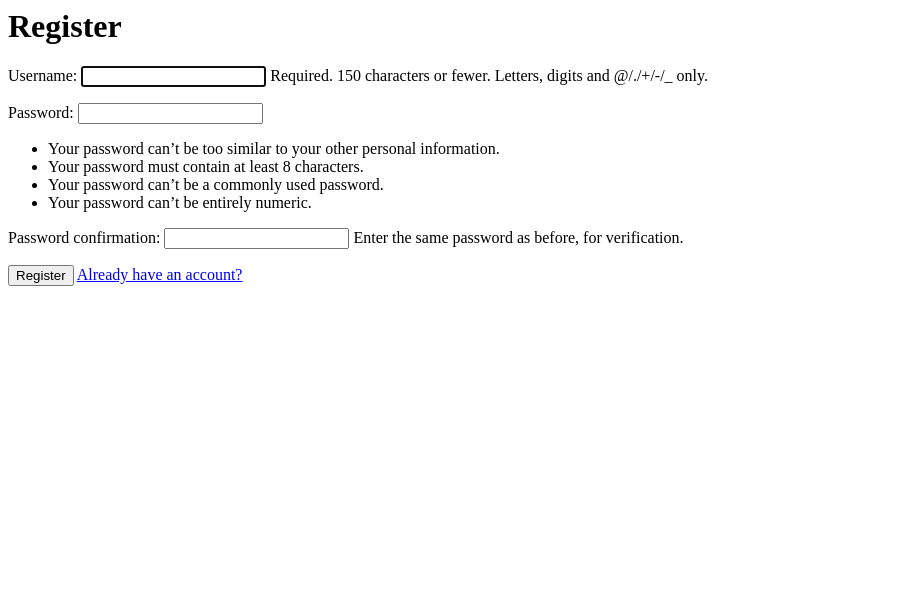
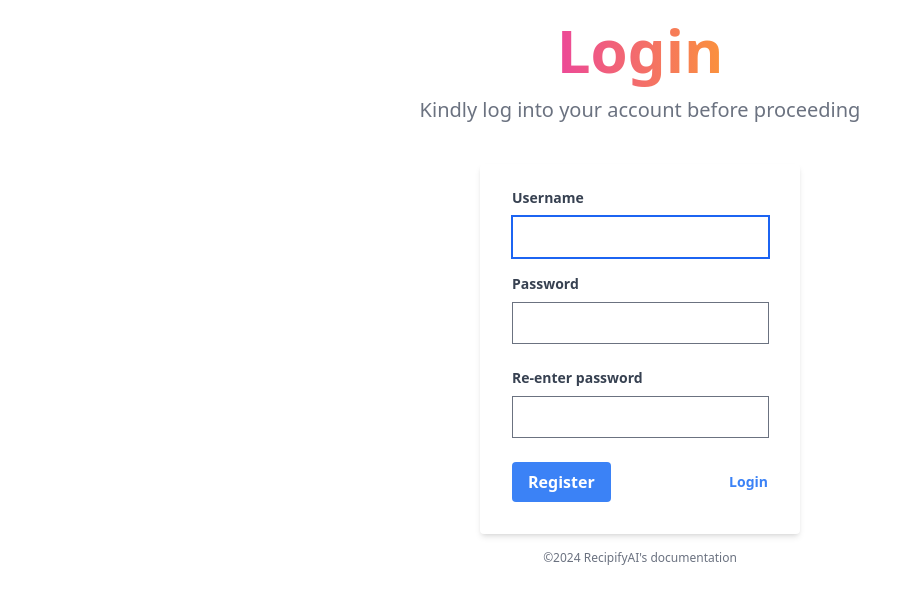
Before and after one commit to vxshxk/recipify, a Django app: page /register/ in a window 1280 px wide. Shown: the top 604 px of the page, without its empty margins (0-914 px from the left). Run offline with Django 4.2, Linux system fonts and the light colour scheme; some libraries are stand-ins or nearby versions.

Commit message:
Styled login and register pages

```diff
--- a/recipify/recipify/templates/register.html
+++ b/recipify/recipify/templates/register.html
@@ -1,8 +1,54 @@
-<h1>Register</h1>
+<!DOCTYPE HTML>
+{% load static %}
+<html>
+    <head>
+        <title>Register</title>
+        <script src="https://cdn.tailwindcss.com"></script>
+        <link href="https://cdnjs.cloudflare.com/ajax/libs/flowbite/2.3.0/flowbite.min.css" rel="stylesheet" />
+        <link rel="stylesheet" href="{% static 'css/login.css' %}">
 
-<form method="POST">
-    {% csrf_token %}
-    {{ form.as_p }}
-    <button type="submit">Register</button>
-    <a href={% url 'login' %}> Already have an account? </a>
-</form>
+    </head>
+
+    <body>
+        <div class="heading">
+            <h1 class="mb-4 text-3xl font-extrabold text-gray-900 dark:text-white md:text-5xl lg:text-6xl"><span class="text-transparent bg-clip-text bg-gradient-to-r from-pink-500 to-orange-400">Login</span></h1>
+            <p class="text-lg font-normal text-gray-500 lg:text-xl dark:text-gray-400">Kindly log into your account before proceeding</p>
+        </div>
+        <div class="login-row" style="">
+            <div class="w-full max-w-xs">
+                <form method="POST" class="bg-white shadow-md rounded px-8 pt-6 pb-8 mb-4">
+                {% csrf_token %}
+                <div class="mb-4">
+                    <label class="block text-gray-700 text-sm font-bold mb-2" for="username">
+                    Username
+                    </label>
+                    {{form.username}}
+                </div>
+                <div class="mb-6">
+                    <label class="block text-gray-700 text-sm font-bold mb-2" for="password">
+                    Password
+                    </label>
+                    {{form.password1}}
+                </div>
+                <div class="mb-6">
+                    <label class="block text-gray-700 text-sm font-bold mb-2" for="password">
+                    Re-enter password
+                    </label>
+                    {{form.password2}}
+                </div>
+                <div class="flex items-center justify-between">
+                    <button class="bg-blue-500 hover:bg-blue-700 text-white font-bold py-2 px-4 rounded focus:outline-none focus:shadow-outline" type="submit">
+                    Register
+                    </button>
+                    <a class="inline-block align-baseline font-bold text-sm text-blue-500 hover:text-blue-800" href="{% url 'login' %}">
+                    Login
+                    </a>
+                </div>
+                </form>
+                <p class="text-center text-gray-500 text-xs">
+                &copy;2024 RecipifyAI&#39;s documentation
+                </p>
+            </div>
+        </div>
+    </body>
+</html>
--- /dev/null
+++ b/recipify/static/css/login.css
@@ -0,0 +1,10 @@
+.heading {
+    margin-top: 20px;
+    text-align: center;
+}
+
+.login-row {
+    margin-top: 40px;
+    display: flex;
+    justify-content: center;
+}
```
Also changed, not shown: recipify/recipify/templates/login.html (+47 -7 lines).
